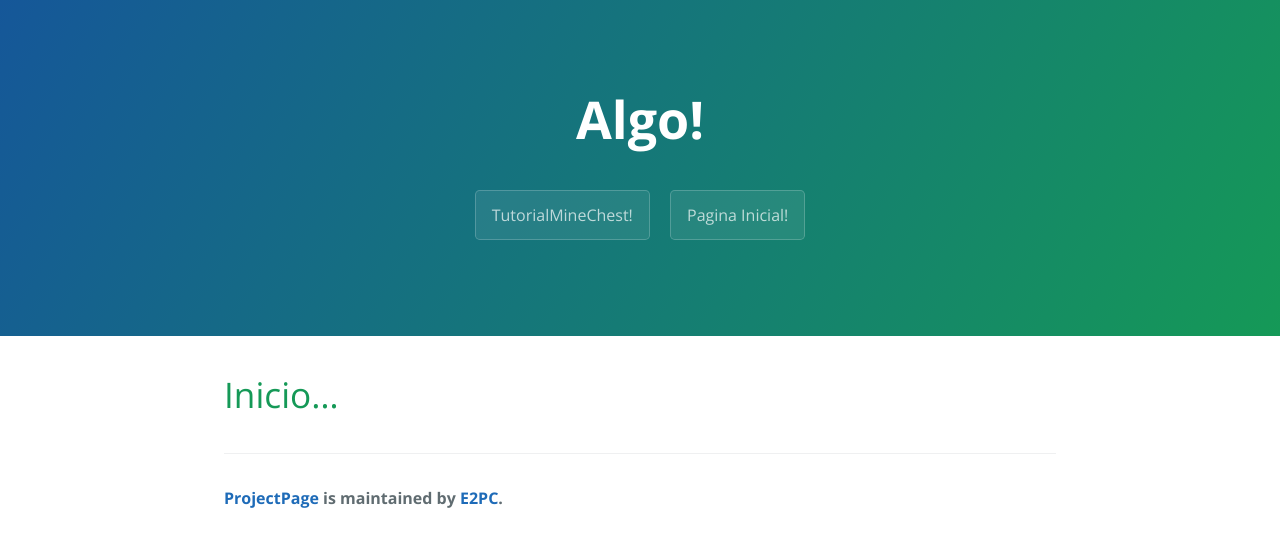
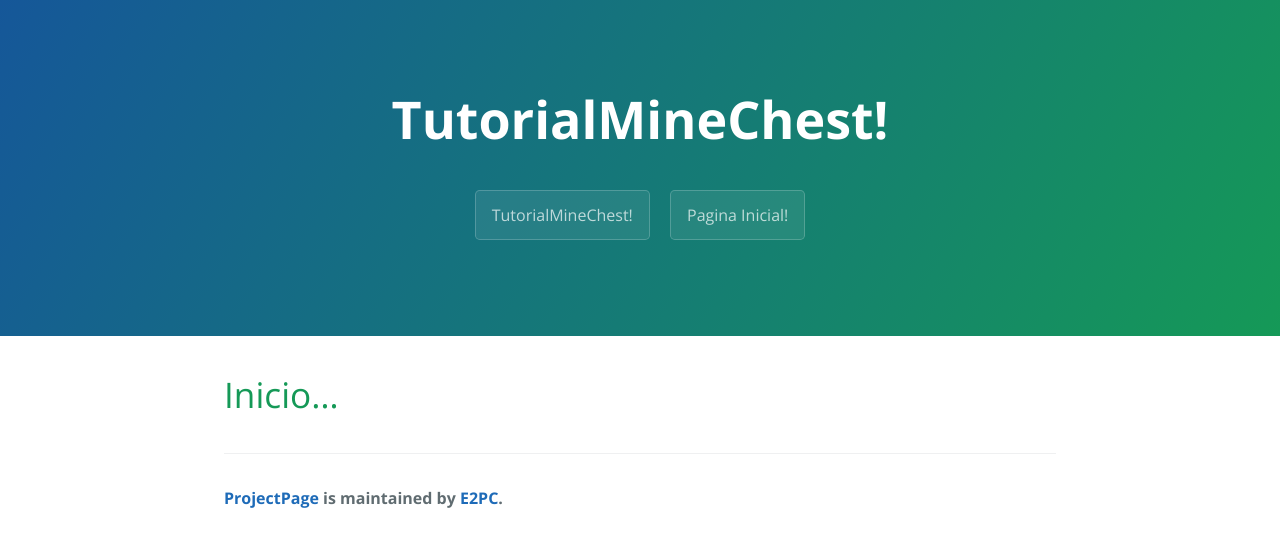
Before and after one commit to E2PC/ProjectPage, a Jekyll site: the page built from TutorialMineChest.md, in a window 1280 px wide. Shown: the top 547 px of the page. Built offline with Jekyll 4.4.1, drawn with Linux system fonts in a browser that asks for light colours.

Commit message:
Update template.html

```diff
--- a/_layouts/template.html
+++ b/_layouts/template.html
@@ -11,7 +11,7 @@
   </head>
   <body>
     <section class="page-header">
-      <h1 class="project-name">Algo!</h1>
+      <h1 class="project-name">{{ page.title }}</h1>
       <h2 class="project-tagline"></h2>
       {% for page in site.pages %}
         <a href= {{ page.filename }} class="btn">{{ page.title }}</a>
```
